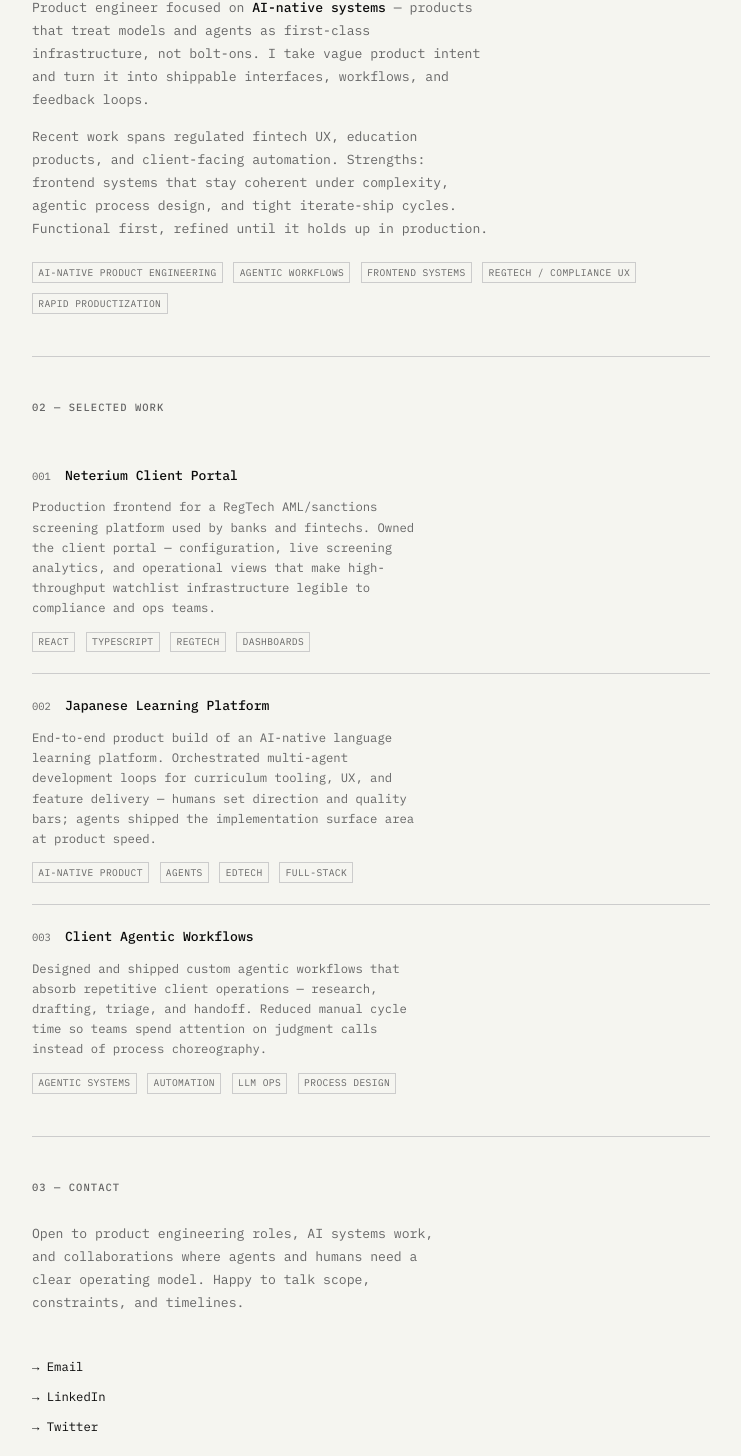
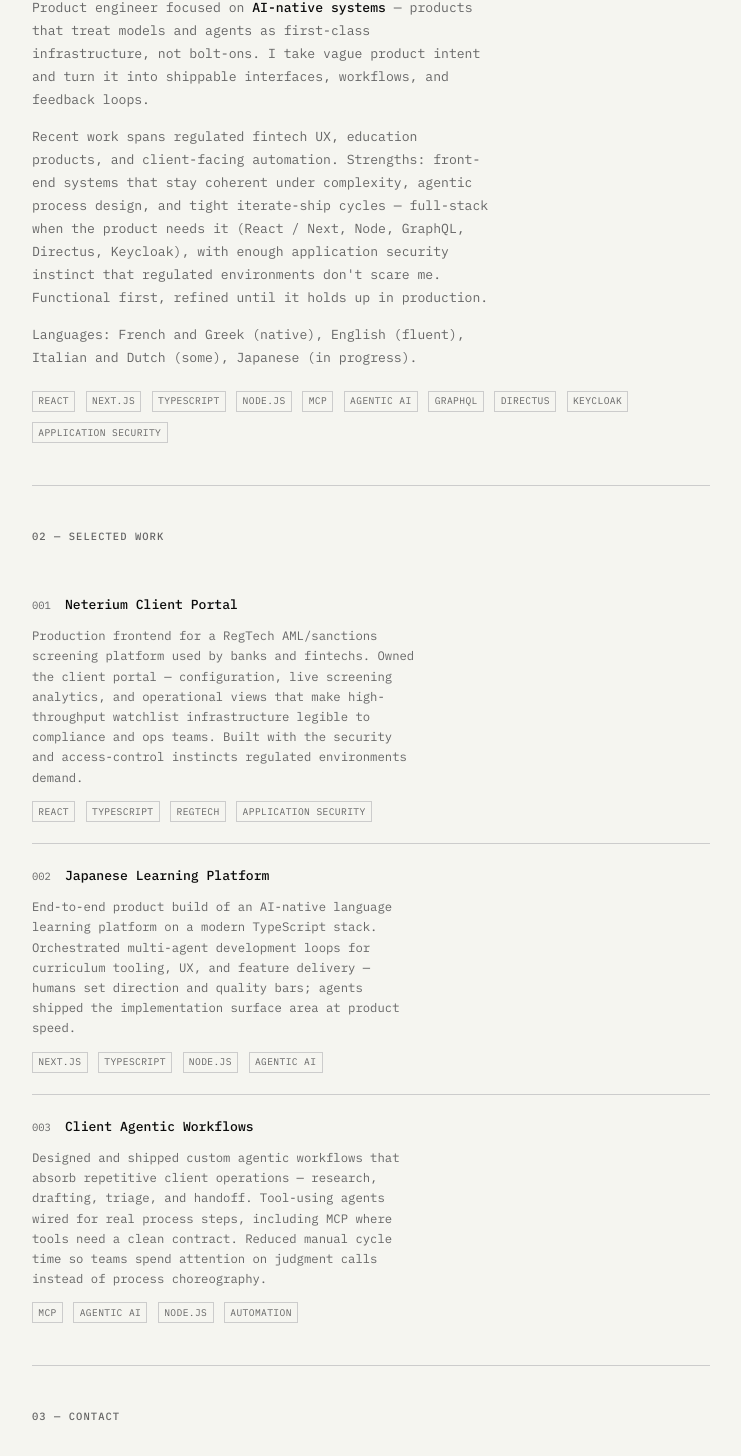
Before and after one commit to DanielVafidis/danielvafidisdev, a React (Vite) app: page / in a window 1280 px wide. Shown: the part 476-1932 px from the top of the page, without its empty margins (269-1010 px from the left). Built offline with nearby package versions, Linux system fonts and the light colour scheme.

Commit message:
Align portfolio copy with LinkedIn profile and stack.
Use real skill tags, availability and languages from LinkedIn, map tools to work cards honestly, and drop placeholder social links.

```diff
--- a/index.html
+++ b/index.html
@@ -8,15 +8,15 @@
     <!-- Primary Meta Tags -->
     <title>Daniel Vafidis | Product Engineer · AI-Native Systems</title>
     <meta name="title" content="Daniel Vafidis | Product Engineer · AI-Native Systems" />
-    <meta name="description" content="Product engineer building AI-native products, agentic workflows, and production frontend systems — from RegTech portals to client automation." />
+    <meta name="description" content="Product engineer focused on AI-native systems. React, Next.js, TypeScript, Node.js, MCP, agentic workflows. Remote/hybrid, based in Belgium (CET)." />
     <meta name="author" content="Daniel Vafidis" />
-    <meta name="keywords" content="Daniel Vafidis, Product Engineer, AI-Native Systems, Agentic Workflows, React, TypeScript, RegTech, Frontend Engineer, LLM ops" />
+    <meta name="keywords" content="Daniel Vafidis, Product Engineer, AI-Native Systems, React, Next.js, TypeScript, Node.js, MCP, Agentic AI, GraphQL, Directus, Keycloak, Application Security, RegTech" />
 
     <!-- Open Graph / Facebook -->
     <meta property="og:type" content="website" />
     <meta property="og:url" content="https://danvafidis.com/" />
     <meta property="og:title" content="Daniel Vafidis | Product Engineer · AI-Native Systems" />
-    <meta property="og:description" content="Product engineer building AI-native products, agentic workflows, and production frontend systems — from RegTech portals to client automation." />
+    <meta property="og:description" content="Product engineer focused on AI-native systems. React, Next.js, TypeScript, Node.js, MCP, agentic workflows. Remote/hybrid, based in Belgium (CET)." />
     <meta property="og:image" content="https://danvafidis.com/og-image.png" />
     <meta property="og:image:width" content="1200" />
     <meta property="og:image:height" content="630" />
@@ -26,7 +26,7 @@
     <meta property="twitter:card" content="summary_large_image" />
     <meta property="twitter:url" content="https://danvafidis.com/" />
     <meta property="twitter:title" content="Daniel Vafidis | Product Engineer · AI-Native Systems" />
-    <meta property="twitter:description" content="Product engineer building AI-native products, agentic workflows, and production frontend systems — from RegTech portals to client automation." />
+    <meta property="twitter:description" content="Product engineer focused on AI-native systems. React, Next.js, TypeScript, Node.js, MCP, agentic workflows. Remote/hybrid, based in Belgium (CET)." />
     <meta property="twitter:image" content="https://danvafidis.com/og-image.png" />
 
     <!-- Additional SEO -->
--- a/src/App.tsx
+++ b/src/App.tsx
@@ -11,31 +11,36 @@
     index: '001',
     title: 'Neterium Client Portal',
     description:
-      'Production frontend for a RegTech AML/sanctions screening platform used by banks and fintechs. Owned the client portal — configuration, live screening analytics, and operational views that make high-throughput watchlist infrastructure legible to compliance and ops teams.',
-    tags: ['React', 'TypeScript', 'RegTech', 'Dashboards'],
+      'Production frontend for a RegTech AML/sanctions screening platform used by banks and fintechs. Owned the client portal — configuration, live screening analytics, and operational views that make high-throughput watchlist infrastructure legible to compliance and ops teams. Built with the security and access-control instincts regulated environments demand.',
+    tags: ['React', 'TypeScript', 'RegTech', 'Application Security'],
   },
   {
     index: '002',
     title: 'Japanese Learning Platform',
     description:
-      'End-to-end product build of an AI-native language learning platform. Orchestrated multi-agent development loops for curriculum tooling, UX, and feature delivery — humans set direction and quality bars; agents shipped the implementation surface area at product speed.',
-    tags: ['AI-native product', 'Agents', 'EdTech', 'Full-stack'],
+      'End-to-end product build of an AI-native language learning platform on a modern TypeScript stack. Orchestrated multi-agent development loops for curriculum tooling, UX, and feature delivery — humans set direction and quality bars; agents shipped the implementation surface area at product speed.',
+    tags: ['Next.js', 'TypeScript', 'Node.js', 'Agentic AI'],
   },
   {
     index: '003',
     title: 'Client Agentic Workflows',
     description:
-      'Designed and shipped custom agentic workflows that absorb repetitive client operations — research, drafting, triage, and handoff. Reduced manual cycle time so teams spend attention on judgment calls instead of process choreography.',
-    tags: ['Agentic systems', 'Automation', 'LLM ops', 'Process design'],
+      'Designed and shipped custom agentic workflows that absorb repetitive client operations — research, drafting, triage, and handoff. Tool-using agents wired for real process steps, including MCP where tools need a clean contract. Reduced manual cycle time so teams spend attention on judgment calls instead of process choreography.',
+    tags: ['MCP', 'Agentic AI', 'Node.js', 'Automation'],
   },
 ]
 
-const focus = [
-  'AI-native product engineering',
-  'Agentic workflows',
-  'Frontend systems',
-  'RegTech / compliance UX',
-  'Rapid productization',
+const skills = [
+  'React',
+  'Next.js',
+  'TypeScript',
+  'Node.js',
+  'MCP',
+  'Agentic AI',
+  'GraphQL',
+  'Directus',
+  'Keycloak',
+  'Application Security',
 ]
 
 function App() {
@@ -90,13 +95,19 @@
           </p>
           <p className="prose">
             Recent work spans regulated fintech UX, education products, and
-            client-facing automation. Strengths: frontend systems that stay
+            client-facing automation. Strengths: front-end systems that stay
             coherent under complexity, agentic process design, and tight
-            iterate-ship cycles. Functional first, refined until it holds up
-            in production.
+            iterate-ship cycles — full-stack when the product needs it (React /
+            Next, Node, GraphQL, Directus, Keycloak), with enough application
+            security instinct that regulated environments don&apos;t scare me.
+            Functional first, refined until it holds up in production.
+          </p>
+          <p className="prose">
+            Languages: French and Greek (native), English (fluent), Italian and
+            Dutch (some), Japanese (in progress).
           </p>
           <div className="card-tags focus-tags">
-            {focus.map((item) => (
+            {skills.map((item) => (
               <span className="tag" key={item}>
                 {item}
               </span>
@@ -128,29 +139,15 @@
         <section className="section contact" id="contact">
           <p className="label">03 — Contact</p>
           <p className="prose contact-intro">
-            Open to product engineering roles, AI systems work, and
-            collaborations where agents and humans need a clear operating
-            model. Happy to talk scope, constraints, and timelines.
+            Open to remote or hybrid full-time product engineering roles, AI
+            systems work, and collaborations where agents and humans need a
+            clear operating model. Happy to talk scope, constraints, and
+            timelines. Based in Belgium (CET) — async-friendly, deep-work
+            oriented.
           </p>
           <div className="contact-links">
             <a href="mailto:daniel.vafidis@gmail.com" className="text-link">
-              → Email
-            </a>
-            <a
-              href="https://linkedin.com/in/yourprofile"
-              className="text-link"
-              target="_blank"
-              rel="noopener noreferrer"
-            >
-              → LinkedIn
-            </a>
-            <a
-              href="https://twitter.com/yourhandle"
-              className="text-link"
-              target="_blank"
-              rel="noopener noreferrer"
-            >
-              → Twitter
+              → daniel.vafidis@gmail.com
             </a>
           </div>
         </section>
```
